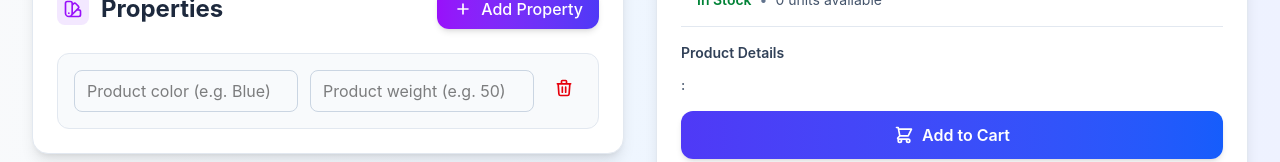
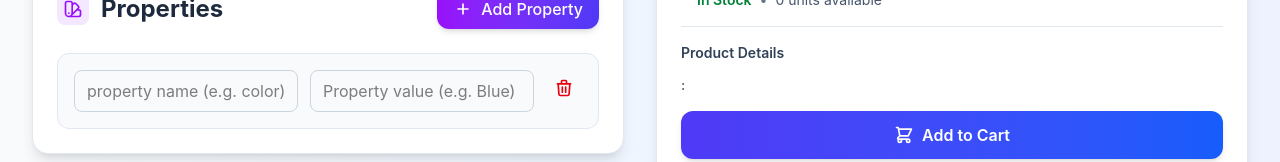
Before and after one commit to Deracodes1/Afri-Stores, an Angular app: page /createproduct in a window 1280 px wide. Both pictures are taken after typing "Sample", "Sample", "Sample", "https://example.com" into the empty fields and a click on the button "Add Property". Shown: the part 1074-1236 px from the top of the page. Built offline with nearby package versions, Linux system fonts and the light colour scheme.

Commit message:
switched the isSubmitting and submit error message states to signales for higher reactivity and better performance

```diff
--- a/src/app/pages/createproduct/createproduct.html
+++ b/src/app/pages/createproduct/createproduct.html
@@ -341,35 +341,35 @@
                     <div class="flex-1 grid grid-cols-1 sm:grid-cols-2 gap-3">
                       <div>
                         <input
-                          formControlName="color"
+                          formControlName="key"
                           type="text"
-                          placeholder="Product color (e.g. Blue)"
+                          placeholder="property name (e.g. color)"
                           class="w-full px-3 py-2 rounded-lg border transition-all duration-200"
-                          [class.border-slate-300]="!getPropertyError($index, 'color')"
-                          [class.border-red-500]="!!getPropertyError($index, 'color')"
-                          [class.focus:ring-2]="!getPropertyError($index, 'color')"
-                          [class.focus:ring-purple-500]="!getPropertyError($index, 'color')"
+                          [class.border-slate-300]="!getPropertyError($index, 'key')"
+                          [class.border-red-500]="!!getPropertyError($index, 'key')"
+                          [class.focus:ring-2]="!getPropertyError($index, 'key')"
+                          [class.focus:ring-purple-500]="!getPropertyError($index, 'key')"
                         />
-                        @if (getPropertyError($index, 'color')) {
+                        @if (getPropertyError($index, 'key')) {
                           <p class="mt-1 text-xs text-red-600">
-                            {{ getPropertyError($index, 'color') }}
+                            {{ getPropertyError($index, 'key') }}
                           </p>
                         }
                       </div>
                       <div>
                         <input
-                          formControlName="weight"
+                          formControlName="value"
                           type="text"
-                          placeholder="Product weight (e.g. 50)"
+                          placeholder="Property value (e.g. Blue)"
                           class="w-full px-3 py-2 rounded-lg border transition-all duration-200"
-                          [class.border-slate-300]="!getPropertyError($index, 'weight')"
-                          [class.border-red-500]="!!getPropertyError($index, 'weight')"
-                          [class.focus:ring-2]="!getPropertyError($index, 'weight')"
-                          [class.focus:ring-purple-500]="!getPropertyError($index, 'weight')"
+                          [class.border-slate-300]="!getPropertyError($index, 'value')"
+                          [class.border-red-500]="!!getPropertyError($index, 'value')"
+                          [class.focus:ring-2]="!getPropertyError($index, 'value')"
+                          [class.focus:ring-purple-500]="!getPropertyError($index, 'value')"
                         />
-                        @if (getPropertyError($index, 'weight')) {
+                        @if (getPropertyError($index, 'value')) {
                           <p class="mt-1 text-xs text-red-600">
-                            {{ getPropertyError($index, 'weight') }}
+                            {{ getPropertyError($index, 'value') }}
                           </p>
                         }
                       </div>
@@ -409,25 +409,25 @@
               type="button"
               (click)="onCancel()"
               class="flex-1 px-6 py-3 bg-white border-2 border-slate-300 text-slate-700 rounded-xl hover:bg-slate-50 hover:border-slate-400 transition-all duration-200 font-semibold"
-              [disabled]="isSubmitting"
+              [disabled]="isSubmitting()"
             >
               Cancel
             </button>
             <button
               type="submit"
               class="flex-1 px-6 py-3 rounded-xl font-semibold transition-all duration-200 shadow-lg hover:shadow-xl flex items-center justify-center gap-2"
-              [class.bg-gradient-to-r]="!isSubmitting"
-              [class.from-indigo-600]="!isSubmitting"
-              [class.to-blue-600]="!isSubmitting"
-              [class.hover:from-indigo-700]="!isSubmitting"
-              [class.hover:to-blue-700]="!isSubmitting"
-              [class.text-white]="!isSubmitting"
-              [class.bg-slate-300]="isSubmitting"
-              [class.text-slate-500]="isSubmitting"
-              [class.cursor-not-allowed]="isSubmitting"
-              [disabled]="isSubmitting"
+              [class.bg-gradient-to-r]="!isSubmitting()"
+              [class.from-indigo-600]="!isSubmitting()"
+              [class.to-blue-600]="!isSubmitting()"
+              [class.hover:from-indigo-700]="!isSubmitting()"
+              [class.hover:to-blue-700]="!isSubmitting()"
+              [class.text-white]="!isSubmitting()"
+              [class.bg-slate-300]="isSubmitting()"
+              [class.text-slate-500]="isSubmitting()"
+              [class.cursor-not-allowed]="isSubmitting()"
+              [disabled]="isSubmitting()"
             >
-              @if (!isSubmitting) {
+              @if (!isSubmitting()) {
                 <svg class="w-5 h-5" fill="none" stroke="currentColor" viewBox="0 0 24 24">
                   <path
                     stroke-linecap="round"
@@ -437,7 +437,7 @@
                   />
                 </svg>
               }
-              @if (isSubmitting) {
+              @if (isSubmitting()) {
                 <svg class="w-5 h-5 animate-spin" fill="none" viewBox="0 0 24 24">
                   <circle
                     class="opacity-25"
@@ -454,12 +454,12 @@
                   ></path>
                 </svg>
               }
-              {{ isSubmitting ? 'Creating Product...' : 'Create Product' }}
+              {{ isSubmitting() ? 'Creating Product...' : 'Create Product' }}
             </button>
           </div>
 
           <!-- Error Message -->
-          @if (submitError) {
+          @if (submitError()) {
             <div
               class="bg-red-50 border border-red-200 rounded-xl p-4 flex items-start gap-3 animate-shake"
             >
@@ -472,7 +472,7 @@
               </svg>
               <div>
                 <p class="font-semibold text-red-800">Error</p>
-                <p class="text-sm text-red-700 mt-1">{{ submitError }}</p>
+                <p class="text-sm text-red-700 mt-1">{{ submitError() }}</p>
               </div>
             </div>
           }
@@ -604,8 +604,8 @@
                     <dl class="space-y-2">
                       @for (prop of previewData.properties; track $index) {
                         <div class="flex justify-between text-sm">
-                          <dt class="text-slate-600 font-medium">{{ prop.color }}:</dt>
-                          <dd class="text-slate-900 font-semibold">{{ prop.weight }}</dd>
+                          <dt class="text-slate-600 font-medium">{{ prop.key }}:</dt>
+                          <dd class="text-slate-900 font-semibold">{{ prop.value }}</dd>
                         </div>
                       }
                     </dl>
--- a/src/app/pages/createproduct/createproduct.ts
+++ b/src/app/pages/createproduct/createproduct.ts
@@ -1,4 +1,4 @@
-import { Component, inject, OnInit } from '@angular/core';
+import { Component, inject, OnInit, signal } from '@angular/core';
 import { CommonModule } from '@angular/common';
 import { ReactiveFormsModule, FormBuilder, FormGroup, FormArray, Validators } from '@angular/forms';
 import { Router } from '@angular/router';
@@ -15,8 +15,8 @@ import { ToastService } from '../../services/toast';
 })
 export class CreateProductComponent implements OnInit {
   productForm!: FormGroup;
-  isSubmitting = false;
-  submitError: string | null = null;
+  isSubmitting = signal(false);
+  submitError = signal<string | null>(null);
   fb = inject(FormBuilder);
   ToastService = inject(ToastService);
   productService = inject(ProductsService);
@@ -35,7 +35,7 @@ export class CreateProductComponent implements OnInit {
       image: ['', [Validators.required, Validators.pattern(/^https?:\/\/.+/)]],
       inStock: [true, Validators.required],
       stock: [0, [Validators.required, Validators.min(0)]],
-      properties: this.fb.array([]), // Dynamic properties array
+      properties: this.fb.array([], [Validators.required, Validators.minLength(1)]), // Dynamic properties array
     });
   }
 
@@ -47,8 +47,8 @@ export class CreateProductComponent implements OnInit {
   // Add new property field
   addProperty(): void {
     const propertyGroup = this.fb.group({
-      color: ['', [Validators.required, Validators.minLength(2)]],
-      weight: ['', [Validators.required, Validators.minLength(1)]],
+      key: ['', [Validators.required, Validators.minLength(2)]],
+      value: ['', [Validators.required, Validators.minLength(1)]],
     });
     this.properties.push(propertyGroup);
   }
@@ -100,7 +100,7 @@ export class CreateProductComponent implements OnInit {
     }
 
     if (field.hasError('required')) {
-      return `${fieldName === 'color' ? 'Product color' : 'Product weight'} is required`;
+      return `${fieldName === 'key' ? 'Property name' : 'Property value'} is required`;
     }
     if (field.hasError('minlength')) {
       return `Must be at least ${field.errors?.['minlength'].requiredLength} characters`;
@@ -150,16 +150,19 @@ export class CreateProductComponent implements OnInit {
         group.get(key)?.markAsTouched();
       });
     });
-
     if (this.productForm.invalid) {
-      this.submitError = 'Please fix the errors above before submitting';
+      this.submitError.set('Please fix the errors above before submitting');
+      return;
+    }
+    if (this.properties.invalid) {
+      this.submitError.set('Please, you need to add at least one property');
       return;
     }
 
-    this.isSubmitting = true;
-    this.submitError = null;
+    this.isSubmitting.set(true);
+    this.submitError.set(null);
 
-    // Prepare product data using CreateProductDto
+    // Prepare product data using CreateProductDto model
     const formValue = this.productForm.value;
     const productData: CreateProductDto = {
       name: formValue.name,
@@ -171,7 +174,8 @@ export class CreateProductComponent implements OnInit {
       category: formValue.category || undefined,
     };
 
-    // Call the service - it will return a complete Product object from the backend
+    // Calling the addproduct method in the product service to
+    // add the newly created product to the DB
     this.productService.addProduct(productData).subscribe({
       next: (createdProduct: Product) => {
         console.log('Product created successfully:', createdProduct);
@@ -181,20 +185,18 @@ export class CreateProductComponent implements OnInit {
       },
       error: (error) => {
         // console.error('Error creating product:', error);
-        this.submitError = 'Failed to create product. Please try again.';
-        this.ToastService.error(
-          'Error creating product, check your internet connection and try again',
-        );
-        this.isSubmitting = false;
+        this.submitError.set('Failed to create product. Please try again.');
+        this.ToastService.error('Product created successfully');
+        this.isSubmitting.set(false);
       },
       complete: () => {
-        this.isSubmitting = false;
+        this.isSubmitting.set(false);
       },
     });
   }
 
   // Cancel and go back
   onCancel(): void {
-    this.router.navigate(['/products']);
+    this.router.navigate(['/home']);
   }
 }
```
